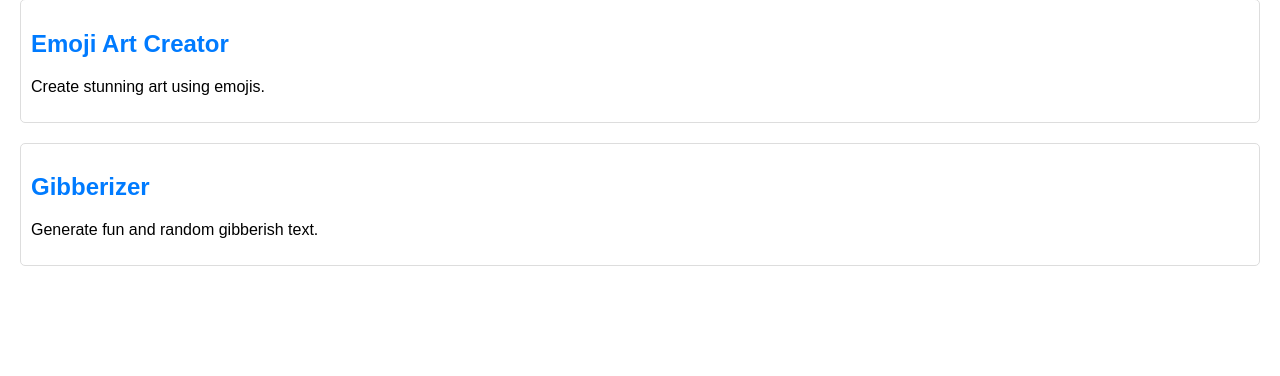
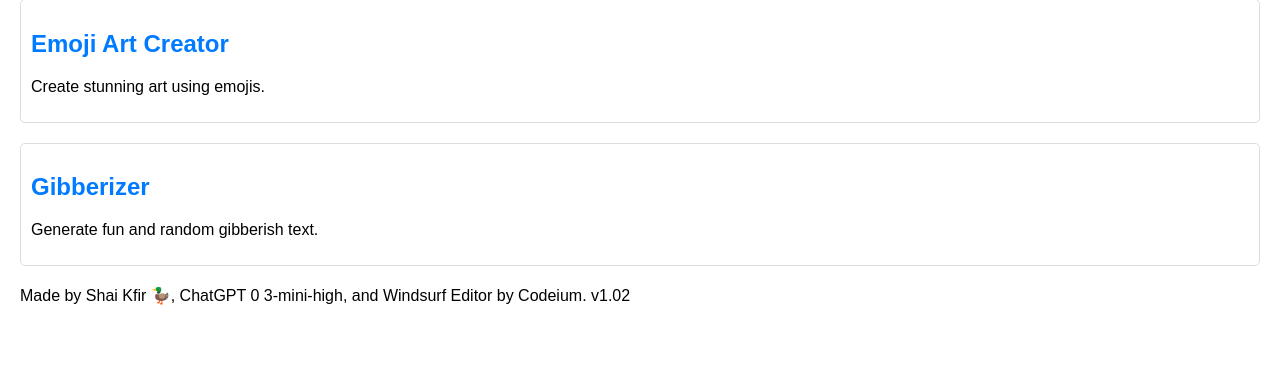
Before and after one commit to shaik/rootrouter, a Flask app: page / in a window 1280 px wide. Shown: the part 225-601 px from the top of the page. Run offline with Flask 2, Linux system fonts and the light colour scheme.

Commit message:
Update footer note in index.html

```diff
--- a/templates/index.html
+++ b/templates/index.html
@@ -21,5 +21,6 @@
       </div>
     {% endfor %}
   </div>
+<p class="footer-note">Made by Shai Kfir 🦆, ChatGPT 0 3-mini-high, and Windsurf Editor by Codeium. v1.02</p>
 </body>
 </html>
```
